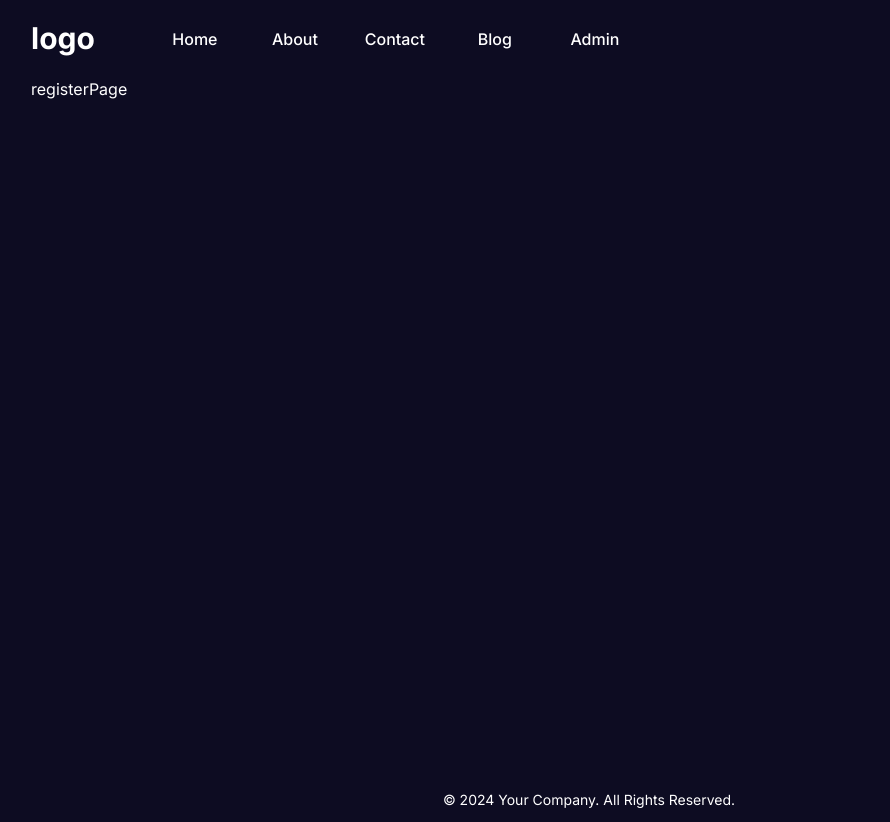
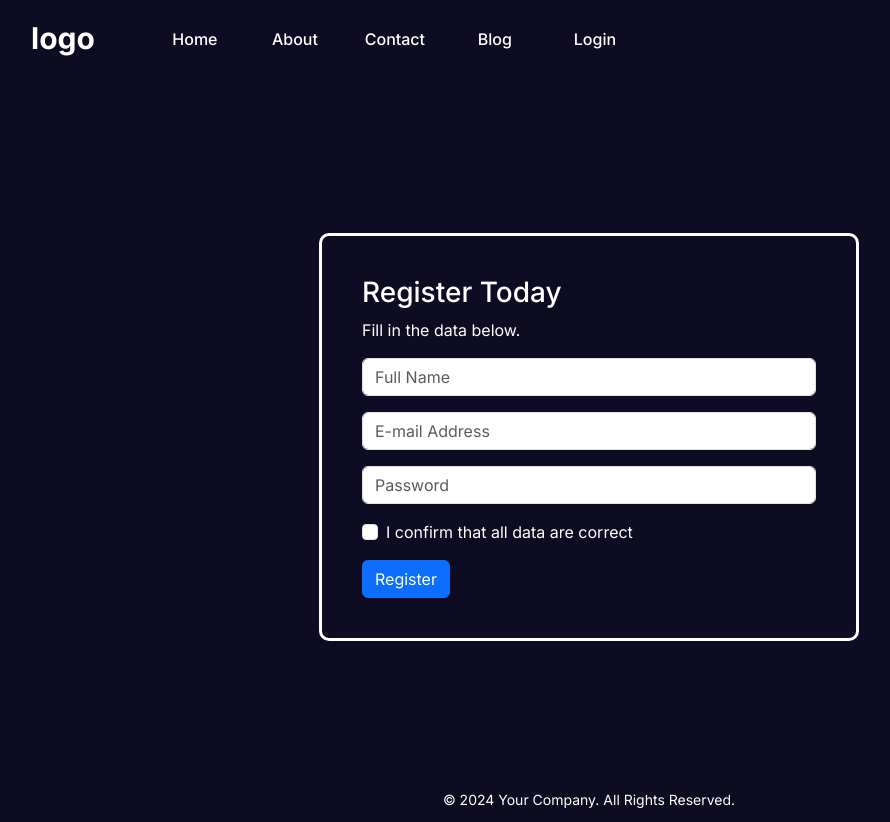
Before and after one commit to info-next/next-14-bootstrap-app, a Next.js app: page /register in a window 1280 px wide. Shown: the whole page, without its empty margins (51-941 px from the left). Built offline with nearby package versions, Linux system fonts and the light colour scheme.

Commit message:
auth pages

```diff
--- a/src/app/(auth)/register/page.jsx
+++ b/src/app/(auth)/register/page.jsx
@@ -1,7 +1,53 @@
-
+import styles from './register.module.css'
 const registerPage = () => {
   return (
-    <div>registerPage</div>
+
+<>
+<div className="form-body">
+    <div className="row">
+        <div className={styles.formHolder}>
+            <div className={styles.formContent}>
+                <div className={styles.formItems}>
+                    <h3>Register Today</h3>
+                    <p>Fill in the data below.</p>
+                    <form className="requires-validation">
+
+                        <div className="col-md-12 mb-3">
+                           <input className="form-control" type="text" name="name" placeholder="Full Name" required/>
+                           <div className="valid-feedback">Username field is valid!</div>
+                           <div className="invalid-feedback">Username field cannot be blank!</div>
+                        </div>
+
+                        <div className="col-md-12 mb-3">
+                            <input className="form-control" type="email" name="email" placeholder="E-mail Address" required/>
+                             <div className="valid-feedback">Email field is valid!</div>
+                             <div className="invalid-feedback">Email field cannot be blank!</div>
+                        </div>
+
+                       <div className="col-md-12 mb-3">
+                          <input className="form-control" type="password" name="password" placeholder="Password" required/>
+                           <div className="valid-feedback">Password field is valid!</div>
+                           <div className="invalid-feedback">Password field cannot be blank!</div>
+                       </div>
+
+                    <div className="form-check">
+                      <input className="form-check-input" type="checkbox" value="" id="invalidCheck" required />
+                      <label className="form-check-label">I confirm that all data are correct</label>
+                     <div className="invalid-feedback">Please confirm that the entered data are all correct!</div>
+                    </div>
+
+
+                        <div className="form-button mt-3">
+                            <button id="submit" type="submit" className="btn btn-primary">Register</button>
+                        </div>
+                    </form>
+                </div>
+            </div>
+        </div>
+    </div>
+</div>
+
+</>
   )
 }
 
--- /dev/null
+++ b/src/app/(auth)/register/register.module.css
@@ -0,0 +1,35 @@
+.formHolder{
+        display: flex;
+        justify-content: center;
+        align-items: center;
+        min-height: calc(100vh - 110px);
+}
+
+.formContent {
+    position: relative;
+    text-align: center;
+    display: -webkit-box;
+    display: -moz-box;
+    display: -ms-flexbox;
+    display: -webkit-flex;
+    display: flex;
+    -webkit-justify-content: center;
+    justify-content: center;
+    -webkit-align-items: center;
+    align-items: center;
+    padding: 30px 180px 0px 180px;
+}
+
+.formItems {
+    border: 3px solid #fff;
+    padding: 40px;
+    display: inline-block;
+    width: 100%;
+    min-width: 540px;
+    -webkit-border-radius: 10px;
+    -moz-border-radius: 10px;
+    border-radius: 10px;
+    text-align: left;
+    -webkit-transition: all 0.4s ease;
+    transition: all 0.4s ease;
+}
--- a/src/components/navbar/Navbar.jsx
+++ b/src/components/navbar/Navbar.jsx
@@ -26,8 +26,8 @@ const NavbarCustom = () => {
     },
 
 ];
-const session = true;
-const isAdmin = true;
+const session = false;
+const isAdmin = false;
   return (
     <Navbar className='py-3' expand="lg">
     <Nav.Link href={"/"} className={styles.logo}>logo</Nav.Link>
@@ -44,9 +44,11 @@ const isAdmin = true;
                 </>
 
             ):(
-              <Nav.Link className={`${styles.routes} ${pathName === 'login' && styles.active}`} href="/login">Login</Nav.Link>
-            )
-        }
+              <>
+              {pathName === '/login' && <Nav.Link className={`${styles.routes} ${pathName === 'register' && styles.active}`} href="/register">Register</Nav.Link>}
+              {pathName === '/register' && <Nav.Link className={`${styles.routes} ${pathName === 'login' && styles.active}`} href="/login">Login</Nav.Link>}
+            </>
+            )}
       </Nav>
     </Navbar.Collapse>
   </Navbar>
```
Also changed, not shown: src/app/(auth)/login/page.jsx (+35 -2 lines).
